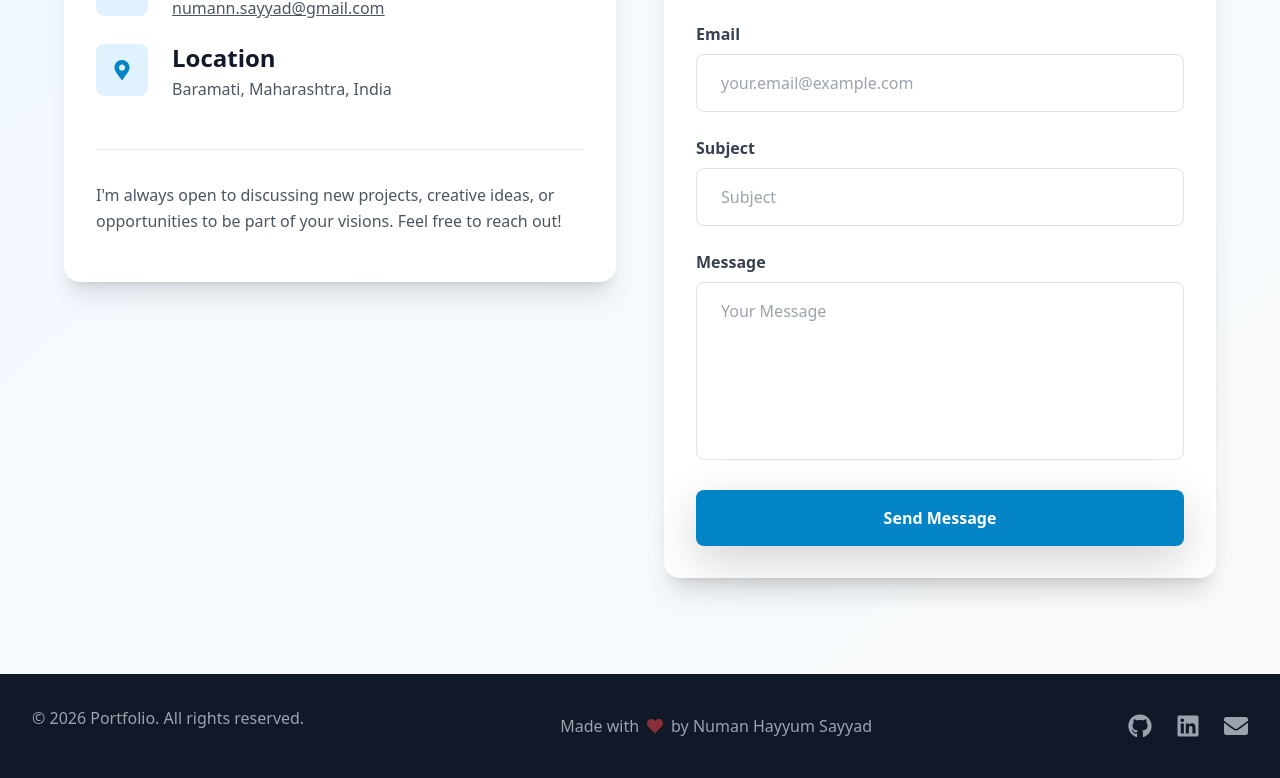
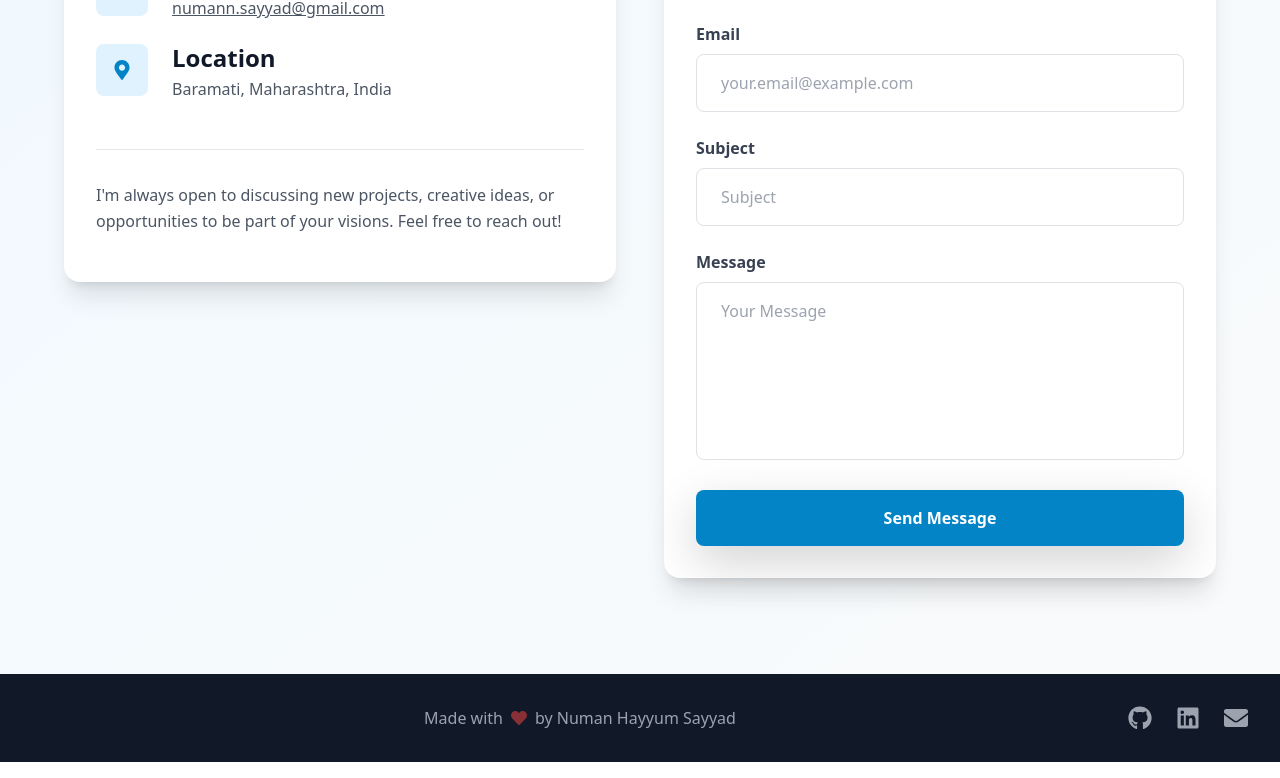
Before and after one commit to numansayyad/portfolio, a React (Vite) app: page / in a window 1280 px wide. Shown: the part 5060-5838 px from the top of the page. Built offline with nearby package versions, Linux system fonts and the light colour scheme.

Commit message:
update footer page

```diff
--- a/src/components/Footer.tsx
+++ b/src/components/Footer.tsx
@@ -9,7 +9,7 @@ const Footer = () => {
         <div className="flex flex-col md:flex-row justify-between items-center gap-6">
           <div className="text-center md:text-left">
             <p className="text-gray-400">
-              © {currentYear} Portfolio. All rights reserved.
+              {/* © {currentYear} Portfolio. All rights reserved. */}
             </p>
           </div>
 
```
